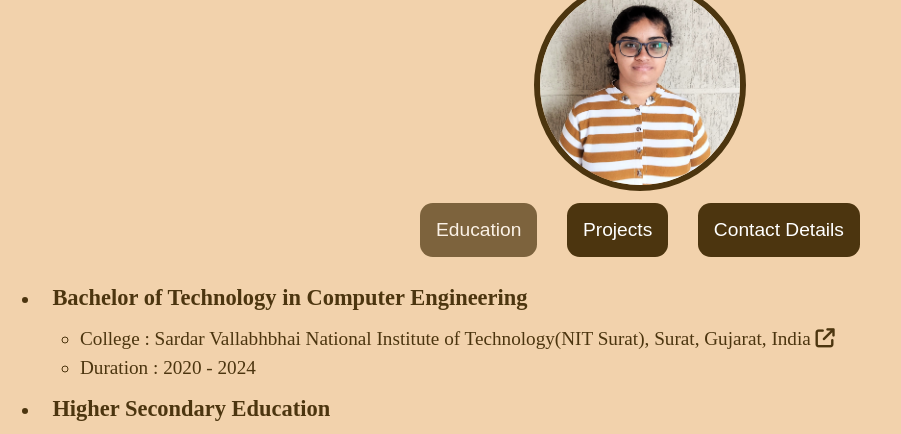
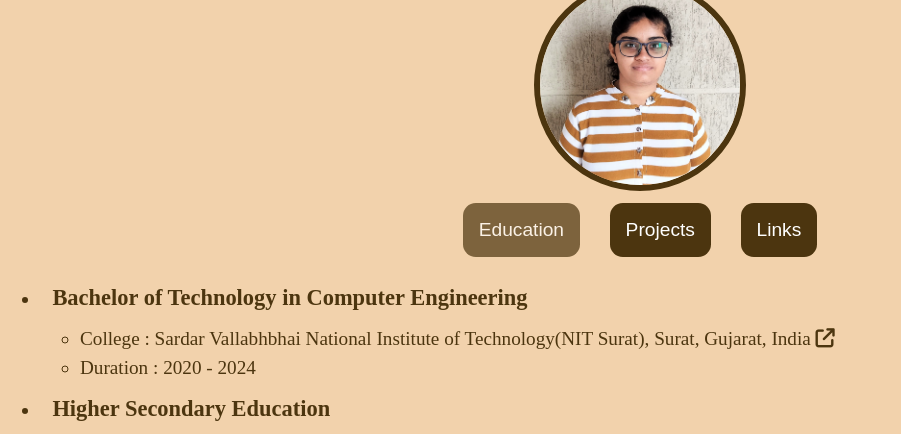
Before and after one commit to ds4004/Portfolio, a plain HTML site: page index.html in a window 1280 px wide. Shown: the part 96-530 px from the top of the page, without its empty margins (0-901 px from the left). Drawn offline with Linux system fonts and the light colour scheme.

Commit message:
nav detalis modification

```diff
--- a/index.html
+++ b/index.html
@@ -20,7 +20,7 @@
     <nav>
         <button class="nav_item">Education</button>
         <button class="nav_item">Projects</button>
-        <button class="nav_item">Contact Details</button>
+        <button class="nav_item">Links</button>
     </nav>
     <div id="display">
         <div id="education" class="display_items">
```
